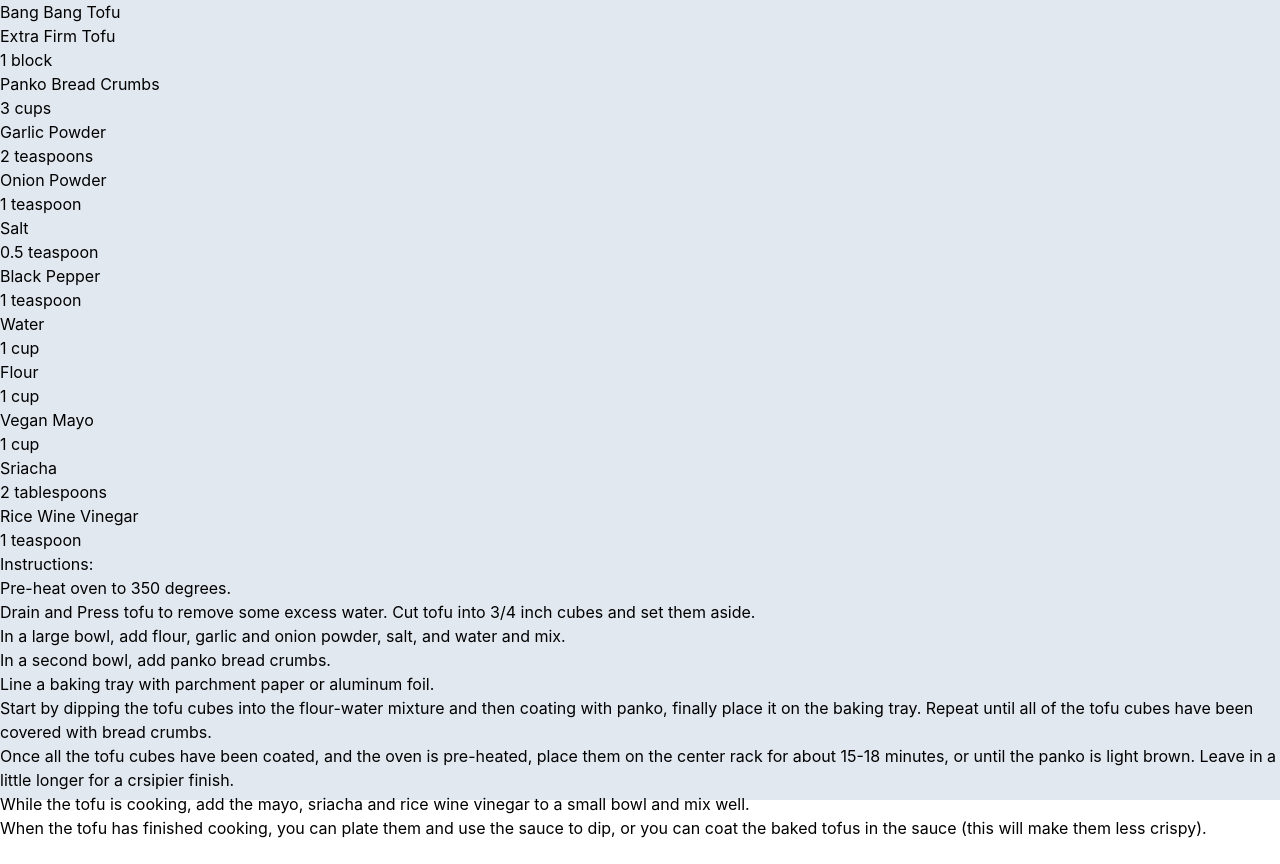
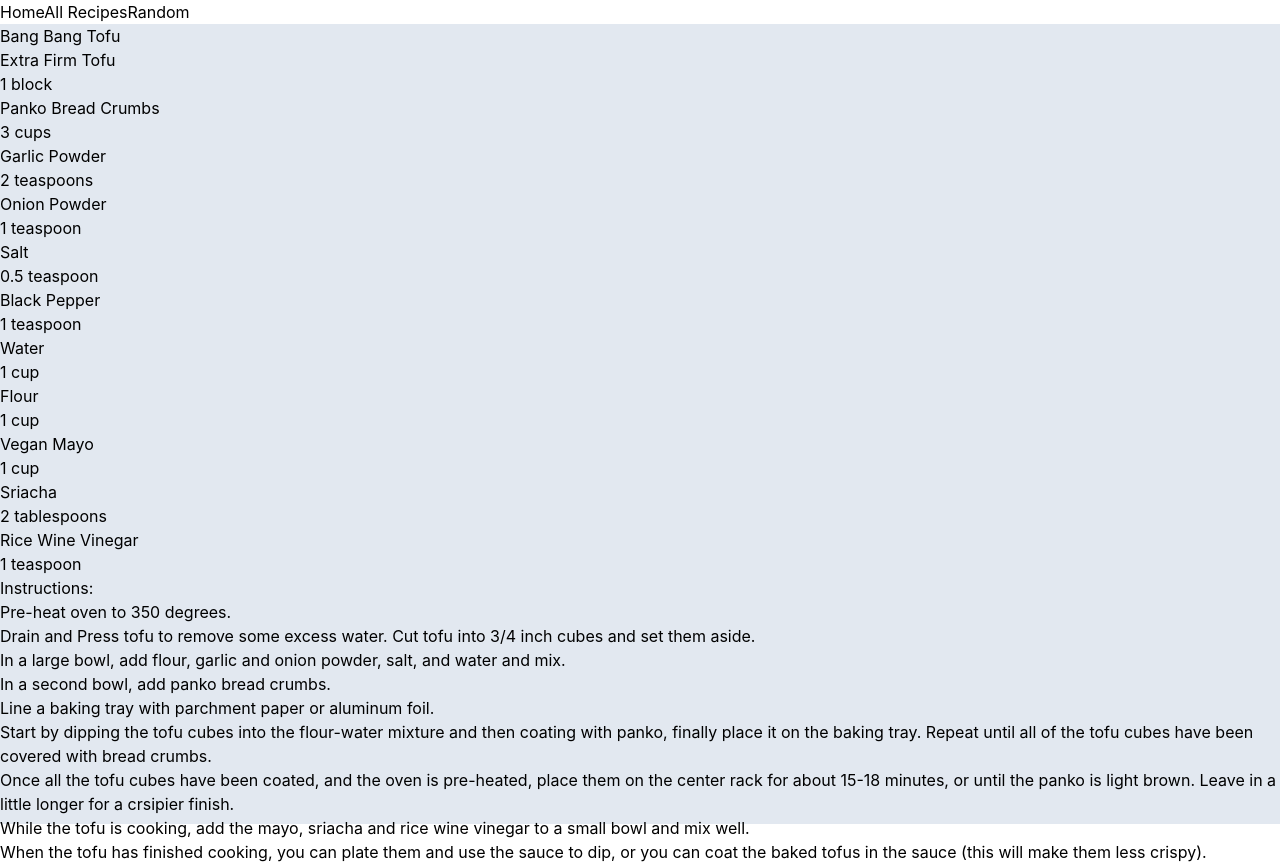
Before and after one commit to mikedubcurry/recipes, a Next.js app: page /recipes/bang-bang-tofu in a window 1280 px wide. Before the commit the page ends 840 px from the top, so only its background shows below. Built offline with nearby package versions, Linux system fonts and the light colour scheme.

Commit message:
layout component

```diff
--- a/components/Layout.jsx
+++ b/components/Layout.jsx
@@ -1,5 +1,12 @@
+import Nav from './Nav';
+
 function Layout({ children }) {
-	return <main className="h-screen bg-slate-200">{children}</main>;
+	return (
+		<>
+			<Nav />
+			<main className="h-screen bg-slate-200">{children}</main>
+		</>
+	);
 }
 
 export default Layout;
```
